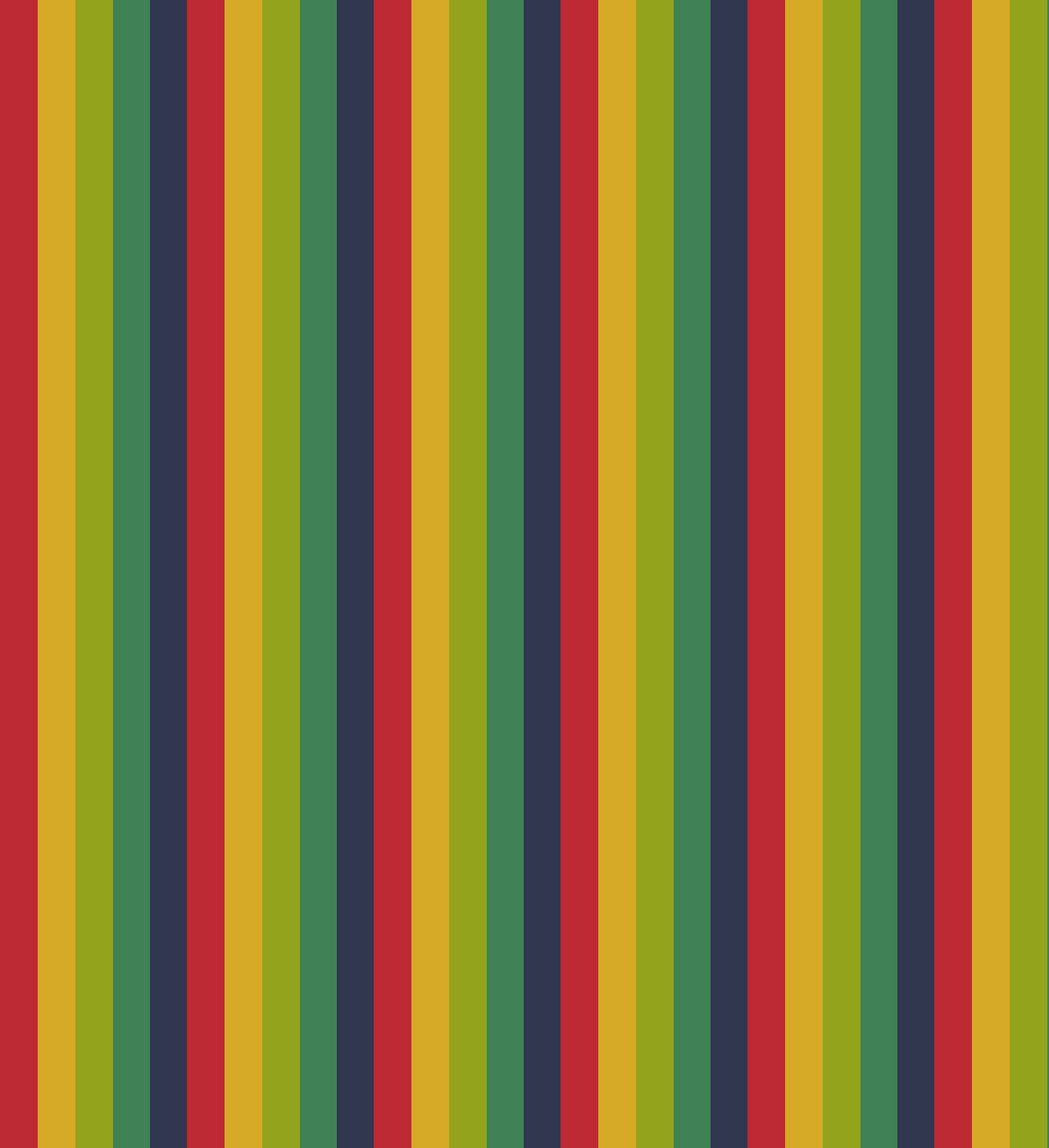
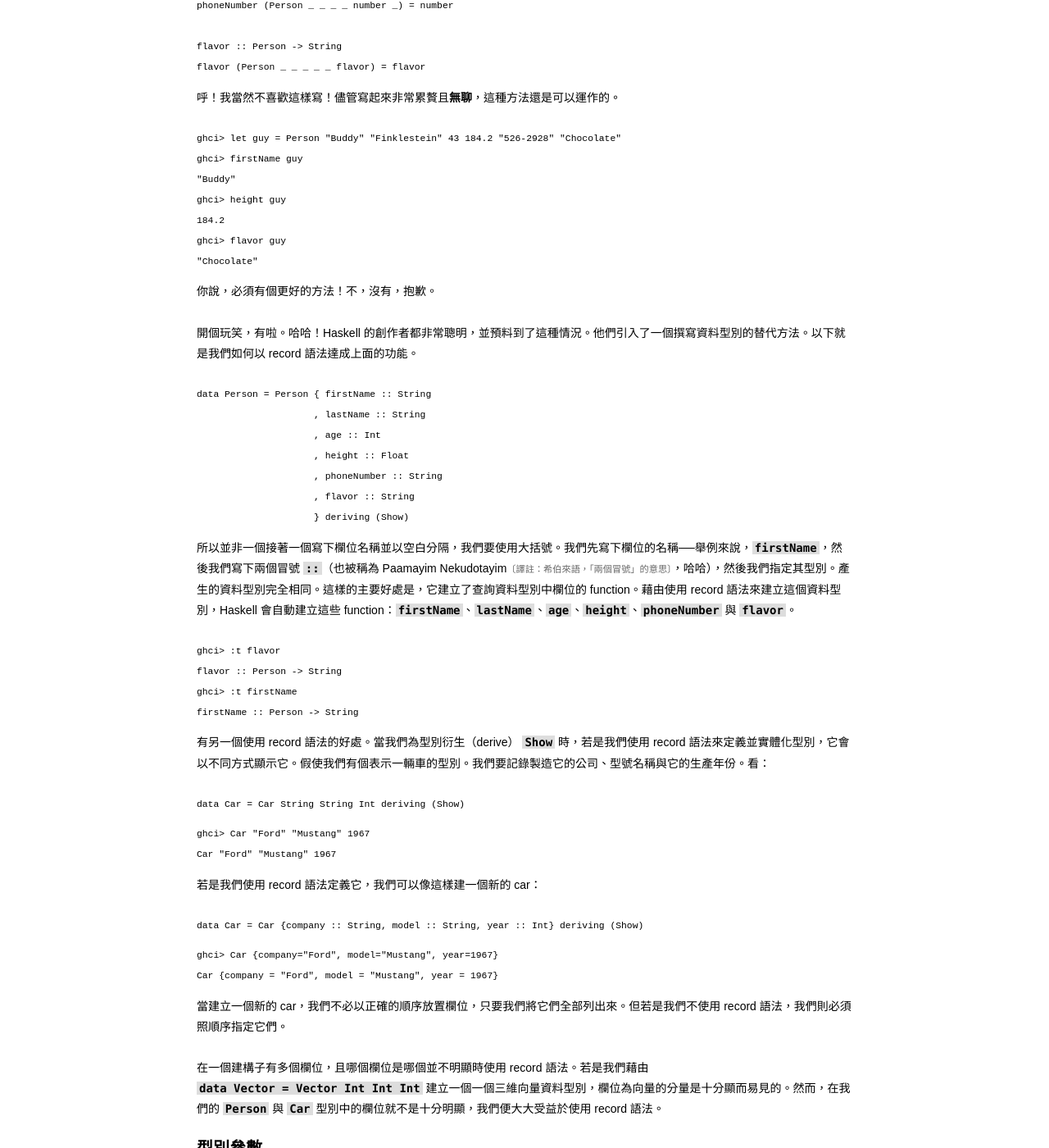
Before and after one commit to jason2506/lyah.zh-tw, a Jekyll site: the page built from making-our-own-types-and-typeclasses/index.md, in a window 1280 px wide and 1400 px high, scrolled down 4461 px. Shown: the whole window at 82% size. Built offline with Jekyll 4.4.1, drawn with Linux system fonts in a browser that asks for light colours; Markdown is read by kramdown in place of the engine named in the settings; some of the changed text lies outside the part shown.

Commit message:
Translate second section in Chapter 8.

```diff
--- a/making-our-own-types-and-typeclasses/index.md
+++ b/making-our-own-types-and-typeclasses/index.md
@@ -160,6 +160,104 @@ module Shapes
 
 ## <a name="record-syntax">Record 語法</a>
 
+<img src="img/record.png" alt="record" style="float:right" />
+好，我們要負責建立一個描述一個人的資料型別。我們要儲存的關於人的資訊是：名字、姓氏、年齡、身高、電話號碼、以及最愛的冰淇淋口味。我不知道你怎麼樣，但這就是關於一個人我想知道的全部了。讓我們來試試看吧！
+
+<pre name="code" class="haskell:hs">
+data Person = Person String String Int Float String String deriving (Show)
+</pre>
+
+好，第一欄為名字、第二欄為姓氏、第三欄為年齡，以此類推。讓我們建立一個 person。
+
+<pre name="code" class="haskell:ghci">
+ghci> let guy = Person "Buddy" "Finklestein" 43 184.2 "526-2928" "Chocolate"
+ghci> guy
+Person "Buddy" "Finklestein" 43 184.2 "526-2928" "Chocolate"
+</pre>
+
+這有點兒酷，雖然稍微不太好讀。若是我們想要建立一個從一個 person 取得獨立資訊的 function 呢？一個取得某個 person 名字的 function、一個取得某個 person 的姓氏、等等。嗯，我們必須像這樣定義它們：
+
+<pre name="code" class="haskell:hs">
+firstName :: Person -> String
+firstName (Person firstname _ _ _ _ _) = firstname
+
+lastName :: Person -> String
+lastName (Person _ lastname _ _ _ _) = lastname
+
+age :: Person -> Int
+age (Person _ _ age _ _ _) = age
+
+height :: Person -> Float
+height (Person _ _ _ height _ _) = height
+
+phoneNumber :: Person -> String
+phoneNumber (Person _ _ _ _ number _) = number
+
+flavor :: Person -> String
+flavor (Person _ _ _ _ _ flavor) = flavor
+</pre>
+
+呼！我當然不喜歡這樣寫！儘管寫起來非常累贅且**無聊**，這種方法還是可以運作的。
+
+<pre name="code" class="haskell:ghci">
+ghci> let guy = Person "Buddy" "Finklestein" 43 184.2 "526-2928" "Chocolate"
+ghci> firstName guy
+"Buddy"
+ghci> height guy
+184.2
+ghci> flavor guy
+"Chocolate"
+</pre>
+
+你說，必須有個更好的方法！不，沒有，抱歉。
+
+開個玩笑，有啦。哈哈！Haskell 的創作者都非常聰明，並預料到了這種情況。他們引入了一個撰寫資料型別的替代方法。以下就是我們如何以 record 語法達成上面的功能。
+
+<pre name="code" class="haskell:hs">
+data Person = Person { firstName :: String
+                     , lastName :: String
+                     , age :: Int
+                     , height :: Float
+                     , phoneNumber :: String
+                     , flavor :: String
+                     } deriving (Show)
+</pre>
+
+所以並非一個接著一個寫下欄位名稱並以空白分隔，我們要使用大括號。我們先寫下欄位的名稱──舉例來說，`firstName`，然後我們寫下兩個冒號 `::`（也被稱為 Paamayim Nekudotayim<span class="note">〔譯註：希伯來語，「兩個冒號」的意思〕</span>，哈哈），然後我們指定其型別。產生的資料型別完全相同。這樣的主要好處是，它建立了查詢資料型別中欄位的 function。藉由使用 record 語法來建立這個資料型別，Haskell 會自動建立這些 function：`firstName`、`lastName`、`age`、`height`、`phoneNumber` 與 `flavor`。
+
+<pre name="code" class="haskell:ghci">
+ghci> :t flavor
+flavor :: Person -> String
+ghci> :t firstName
+firstName :: Person -> String
+</pre>
+
+有另一個使用 record 語法的好處。當我們為型別衍生（derive） `Show` 時，若是我們使用 record 語法來定義並實體化型別，它會以不同方式顯示它。假使我們有個表示一輛車的型別。我們要記錄製造它的公司、型號名稱與它的生產年份。看：
+
+<pre name="code" class="haskell:hs">
+data Car = Car String String Int deriving (Show)
+</pre>
+
+<pre name="code" class="haskell:ghci">
+ghci> Car "Ford" "Mustang" 1967
+Car "Ford" "Mustang" 1967
+</pre>
+
+若是我們使用 record 語法定義它，我們可以像這樣建一個新的 car：
+
+<pre name="code" class="haskell:ghci">
+data Car = Car {company :: String, model :: String, year :: Int} deriving (Show)
+</pre>
+
+<pre name="code" class="haskell:ghci">
+ghci> Car {company="Ford", model="Mustang", year=1967}
+Car {company = "Ford", model = "Mustang", year = 1967}
+</pre>
+
+當建立一個新的 car，我們不必以正確的順序放置欄位，只要我們將它們全部列出來。但若是我們不使用 record 語法，我們則必須照順序指定它們。
+
+在一個建構子有多個欄位，且哪個欄位是哪個並不明顯時使用 record 語法。若是我們藉由 `data Vector = Vector Int Int Int` 建立一個一個三維向量資料型別，欄位為向量的分量是十分顯而易見的。然而，在我們的 `Person` 與 `Car` 型別中的欄位就不是十分明顯，我們便大大受益於使用 record 語法。
+
 ## <a name="type-parameters">型別參數</a>
 
 ## <a name="derived-instances">衍生實體</a>
```
Also changed, not shown: img/record.png (added).
